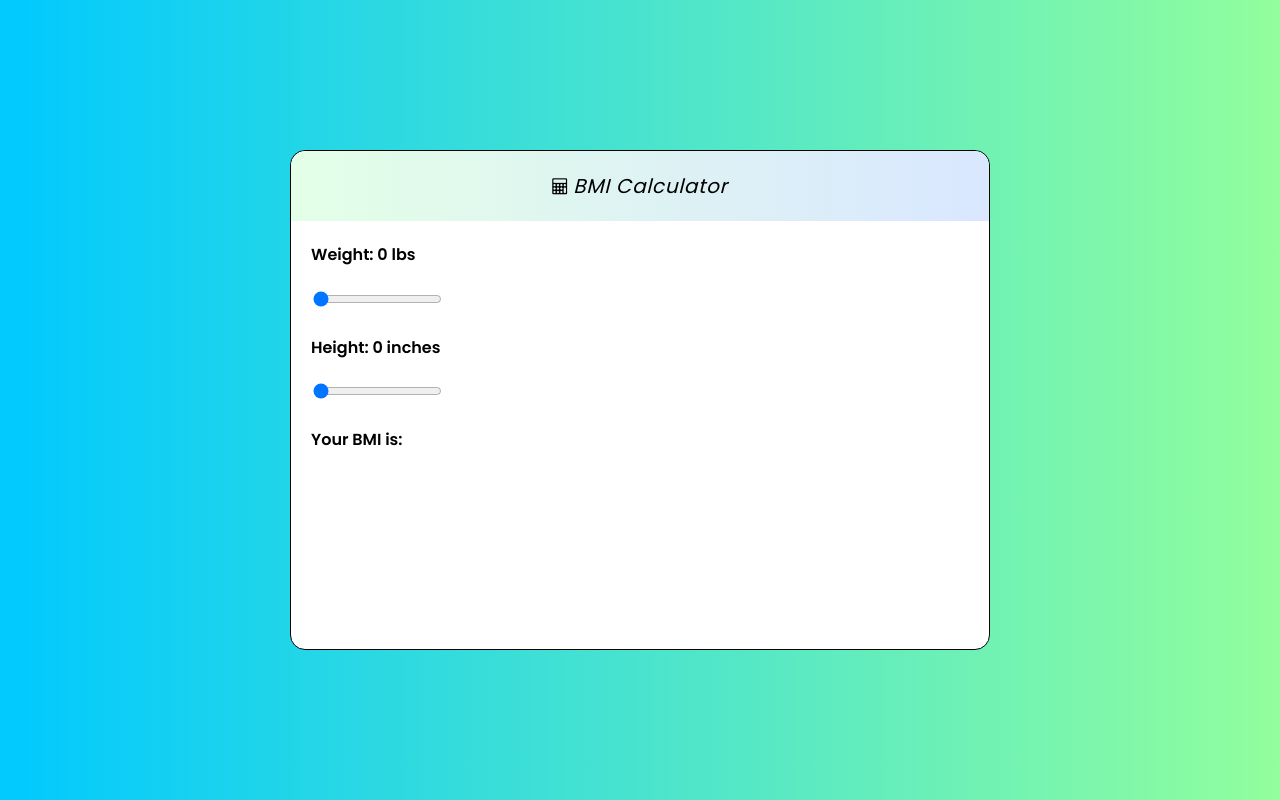
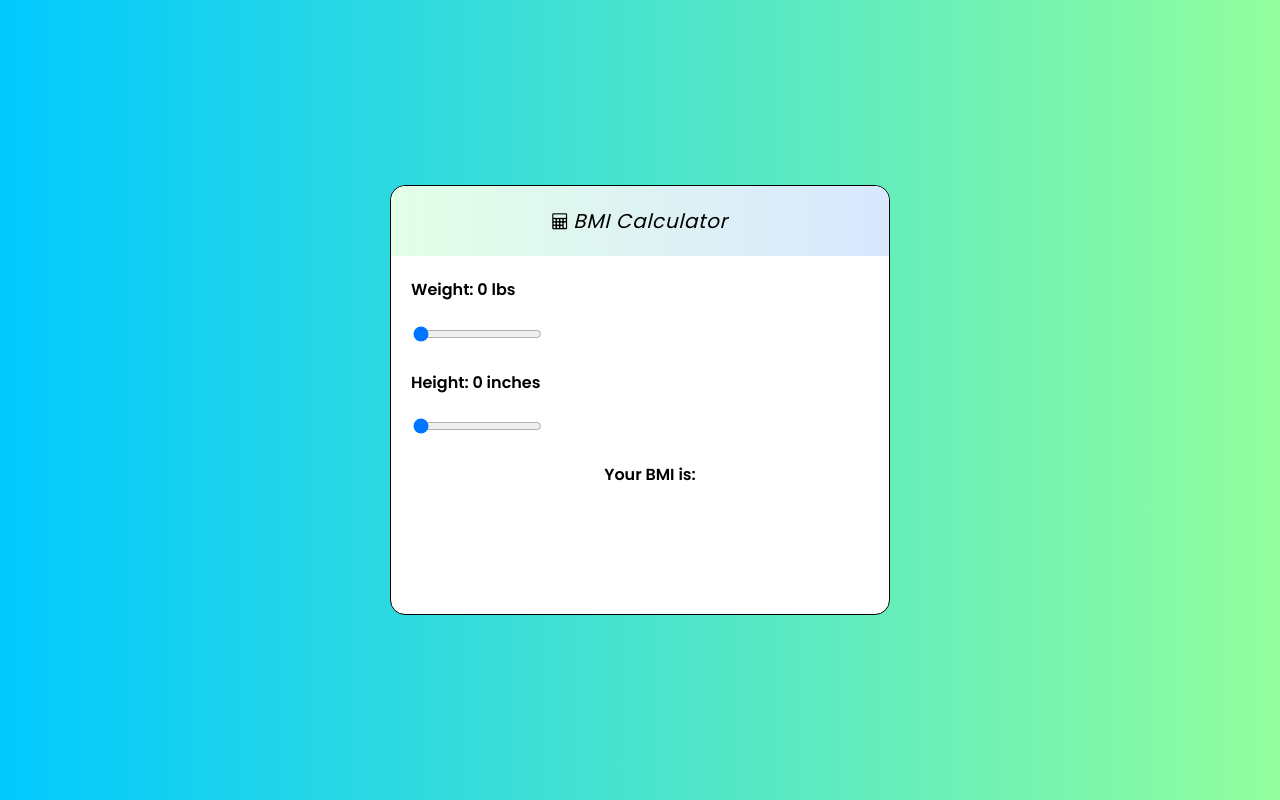
Before and after one commit to hollowayjenelle/bmi-calculator, a React (Create React App) app: page / in a window 1280 px wide. Built offline with nearby package versions, Linux system fonts and the light colour scheme; the HTML template or start-up script is replaced by a standard one.

Commit message:
add styling to Calculator

```diff
--- a/src/App.css
+++ b/src/App.css
@@ -14,8 +14,8 @@ body{
 }
 
 .main-section{
-  width: 700px;
-  height: 500px;
+  width: 500px;
+  height: 430px;
   place-self: center;
   border: 1px solid black;
   background-color: white;
@@ -44,3 +44,15 @@ body{
 .calculation-area{
   margin-left: 20px;
 }
+
+.display-area{
+  text-align: center;
+}
+
+.bmi-digit{
+  background-color: #00C9FF;
+  border-radius: 5px;
+  width: 50px;
+  margin: auto;
+  font-weight: 600;
+}
--- a/src/components/Calculator.tsx
+++ b/src/components/Calculator.tsx
@@ -58,7 +58,7 @@ const Calculator: FC = () => {
             </div>
             <div className='display-area'>
                 <h4>Your BMI is:</h4>
-                {BMI > 0 && <p>{BMI}</p>}
+                {BMI > 0 && <div className='bmi-digit'>{BMI}</div>}
                 {BMI > 0 && <h4>{changeMessage()}</h4>}
             </div>
         </div>
```
